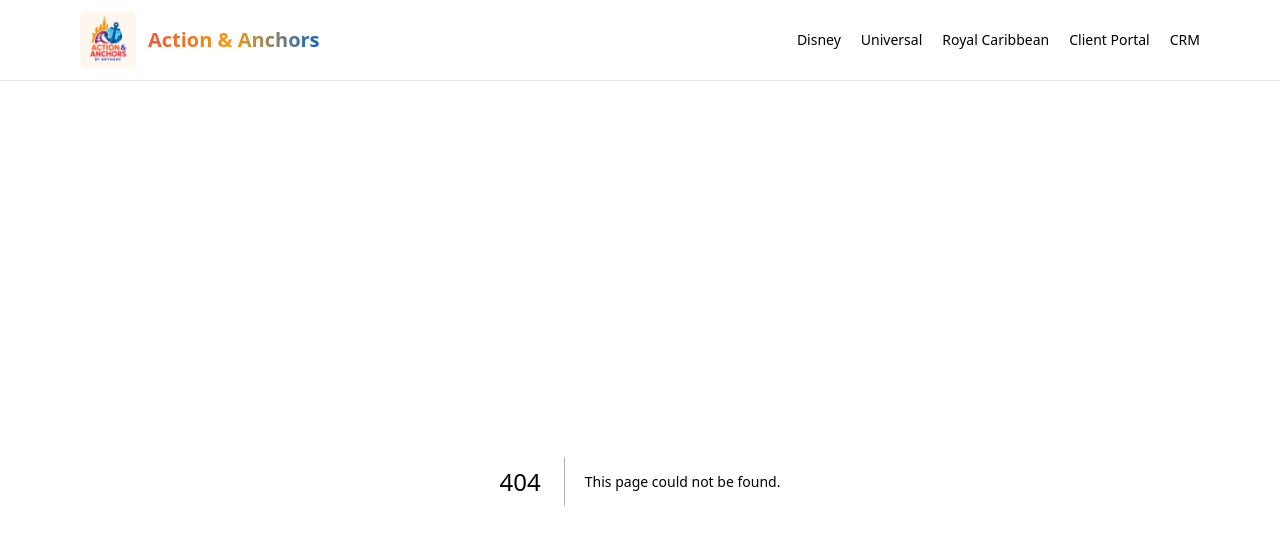
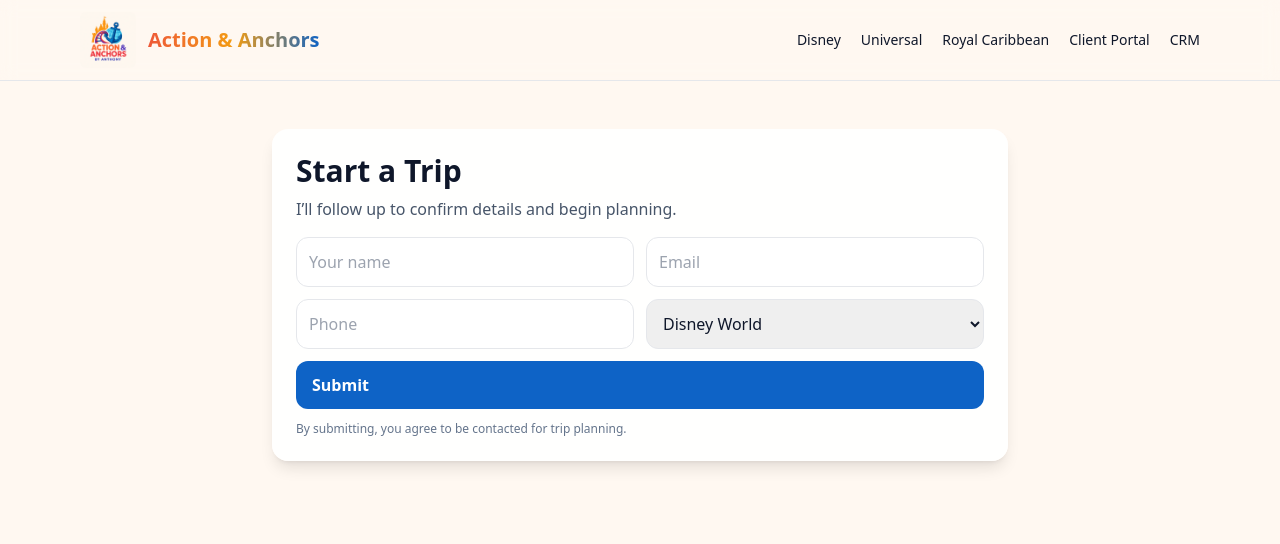
Before and after one commit to SpaceTimerAPI-Admin/ActionandAnchors, a Next.js app: page /start in a window 1280 px wide. Before the commit this address had no page. Shown: the top 544 px of the page. Built offline with nearby package versions, Linux system fonts and the light colour scheme.

Commit message:
Add files via upload

```diff
--- a/app/portal/page.tsx
+++ b/app/portal/page.tsx
@@ -54,7 +54,7 @@
           <p className="text-slate-600 text-sm mb-3">Think of these like tickets. I’ll update statuses as we plan.</p>
           {trips.length===0 ? (
             <div className="min-h-[160px] flex items-center justify-center">
-              <a href="/#start" className="btn btn-primary">Plan a Trip</a>
+              <a href="/start" className="btn btn-primary">Plan a Trip</a>
             </div>
           ) : (
             <ul className="space-y-3">
--- /dev/null
+++ b/app/start/page.tsx
@@ -0,0 +1,30 @@
+
+export const metadata = {
+  title: 'Start a Trip | Action & Anchors',
+  description: 'Tell me your dates and destination to start your Disney, Universal, or Royal Caribbean trip.',
+}
+
+export default function StartTrip(){
+  return (
+    <section className="py-12">
+      <div className="mx-auto max-w-3xl px-4">
+        <div className="card">
+          <h1 className="text-3xl font-bold mb-2">Start a Trip</h1>
+          <p className="text-slate-600 mb-4">I’ll follow up to confirm details and begin planning.</p>
+          <form method="POST" action="/api/lead" className="grid sm:grid-cols-2 gap-3">
+            <input name="name" placeholder="Your name" className="w-full border rounded-xl px-3 py-3" required />
+            <input name="email" placeholder="Email" className="w-full border rounded-xl px-3 py-3" type="email" required />
+            <input name="phone" placeholder="Phone" className="w-full border rounded-xl px-3 py-3 sm:col-span-1" />
+            <select name="destination" className="w-full border rounded-xl px-3 py-3 sm:col-span-1" defaultValue="Disney World">
+              <option>Disney World</option>
+              <option>Universal Orlando</option>
+              <option>Royal Caribbean</option>
+            </select>
+            <button className="btn btn-primary sm:col-span-2" type="submit">Submit</button>
+          </form>
+          <p className="text-xs text-slate-500 mt-3">By submitting, you agree to be contacted for trip planning.</p>
+        </div>
+      </div>
+    </section>
+  )
+}
```
